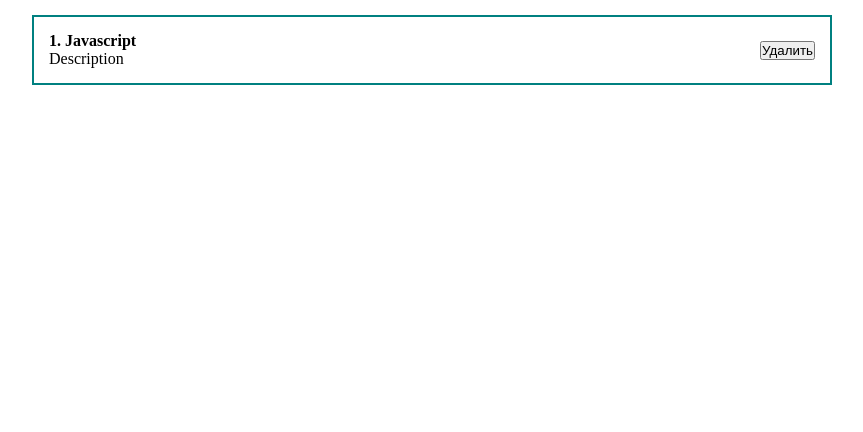
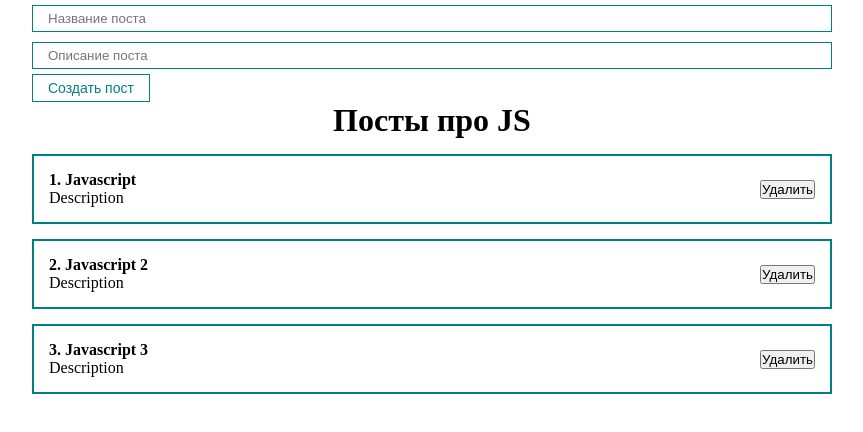
Before and after one commit to thenewlights/react-fund-course, a React (Create React App) app: page / in a window 1280 px wide. Shown: the top 432 px of the page, without its empty margins (208-1071 px from the left). Built offline with nearby package versions, Linux system fonts and the light colour scheme.

Commit message:
just another day learning react

```diff
--- a/src/App.js
+++ b/src/App.js
@@ -1,14 +1,24 @@
-import React from "react";
-import Counter from "./components/Counter"
-import ClassCounter from "./components/ClassCounter"
+import React, { useState } from "react";
 import './styles/App.css'
-import PostItem from "./components/PostItem";
+import PostList from "./components/PostList";
+import MyButton from "./components/UI/button/MyButton";
+import MyInput from "./components/UI/input/MyInput";
+import PostForm from "./components/PostForm";
 
 function App() {
+  const [posts, setPosts] = useState([
+    { id: 1, title: "Javascript", body: 'Description' },
+    { id: 2, title: "Javascript 2", body: 'Description' },
+    { id: 3, title: "Javascript 3", body: 'Description' },
+  ])
 
+  const createPost = (newPost) => {
+    setPosts([...posts, newPost])
+  }
   return (
     <div className="App">
-      <PostItem post={{ id: 1, title: "Javascript", body: 'Description' }} />
+      <PostForm create={createPost} />
+      <PostList posts={posts} title={'Посты про JS'} />
     </div>
   );
 }
--- /dev/null
+++ b/src/components/PostForm.jsx
@@ -0,0 +1,38 @@
+import React, { useState } from 'react';
+
+import MyButton from './UI/button/MyButton';
+import MyInput from './UI/input/MyInput';
+
+const PostForm = ({ create }) => {
+    const [post, setPost] = useState({ title: '', body: '' })
+    const addNewPost = (e) => {
+        e.preventDefault()
+        const newPost = {
+            ...post, id: Date.now()
+        }
+        create(newPost)
+        setPost({ title: '', body: '' })
+    }
+    return (
+        <form>
+            {/*Управляемый компонент*/}
+            {/*Двустороннее связывание*/}
+            <MyInput
+                value={post.title}
+                onChange={e => setPost({ ...post, title: e.target.value })}
+                type="text"
+                placeholder="Название поста"
+            />
+
+            <MyInput
+                value={post.body}
+                onChange={e => setPost({ ...post, body: e.target.value })}
+                type="text"
+                placeholder="Описание поста"
+            />
+            <MyButton onClick={addNewPost}>Создать пост</MyButton>
+        </form>
+    );
+};
+
+export default PostForm;
--- a/src/components/PostItem.jsx
+++ b/src/components/PostItem.jsx
@@ -5,7 +5,7 @@ const PostItem = (props) => {
     return (
         <div className="post">
             <div className="post__content">
-                <strong>{props.post.id}. {props.post.title}</strong>
+                <strong>{props.number}. {props.post.title}</strong>
                 <div>{props.post.body}</div>
             </div>
             <div className="post__btns">
--- /dev/null
+++ b/src/components/PostList.jsx
@@ -0,0 +1,13 @@
+import React from 'react';
+import PostItem from './PostItem';
+
+const PostList = ({ posts, title }) => {
+    return (
+        <div>
+            <h1 style={{ textAlign: 'center' }}>{title}</h1>
+            {posts.map((post, index) => <PostItem number={index + 1} post={post} key={post.id} />)}
+        </div>
+    );
+};
+
+export default PostList;
--- /dev/null
+++ b/src/components/UI/button/MyButton.jsx
@@ -0,0 +1,12 @@
+import React from 'react';
+import classes from './MyButton.module.css';
+
+const MyButton = ({ children, ...props }) => {
+    return (
+        <button {...props} className={classes.myBtn}>
+            {children}
+        </button>
+    );
+};
+
+export default MyButton;
--- /dev/null
+++ b/src/components/UI/button/MyButton.module.css
@@ -0,0 +1,8 @@
+.myBtn {
+    padding: 5px 15px;
+    color: teal;
+    font-size: 14px;
+    background: transparent;
+    border: 1px solid teal;
+    cursor: pointer;
+}
--- /dev/null
+++ b/src/components/UI/input/MyInput.jsx
@@ -0,0 +1,9 @@
+import React from 'react';
+import classes from './MyInput.module.css';
+const MyInput = (props) => {
+    return (
+        <input className={classes.myInput} {...props} />
+    );
+};
+
+export default MyInput;
--- /dev/null
+++ b/src/components/UI/input/MyInput.module.css
@@ -0,0 +1,6 @@
+.myInput {
+    width: 100%;
+    padding: 5px 15px;
+    margin: 5px 0;
+    border: 1px solid teal;
+}
```
Also changed, not shown: 1 other file (tests, documents, lock files or other folders).
